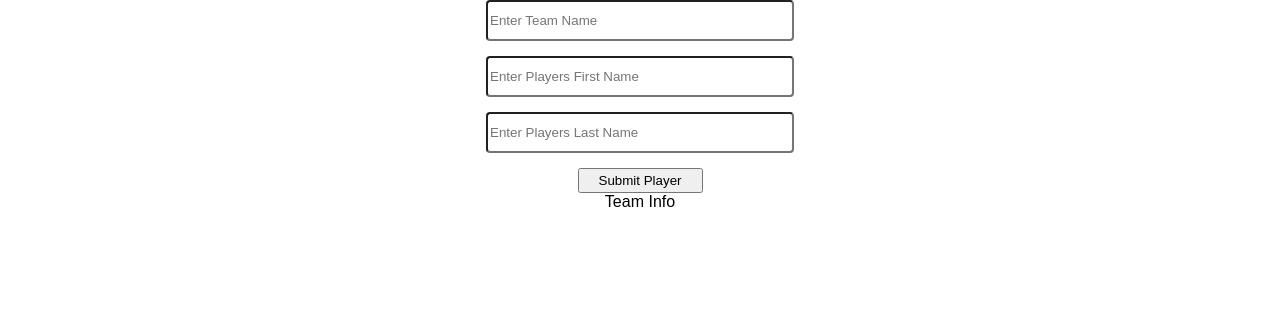
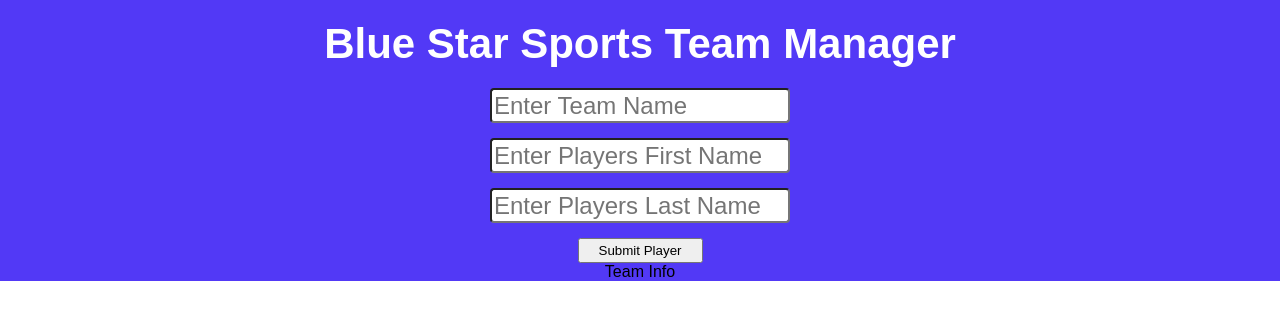
Before and after one commit to patrickjneel/BSS-Challenge, a React (Create React App) app: page / in a window 1280 px wide. Shown: the top 320 px of the page. Built offline with nearby package versions, Linux system fonts and the light colour scheme.

Commit message:
added basic styling for app and form

```diff
--- a/src/App.css
+++ b/src/App.css
@@ -1,3 +1,16 @@
+* {
+  box-sizing: border-box;
+  margin: unset;
+}
+
 .app {
+  background-color: #5239f6;
   text-align: center;
+
 }
+
+h2 {
+  color: white;
+  font-size: 42px;
+  padding: 20px 0px;
+}
--- a/src/App.js
+++ b/src/App.js
@@ -16,6 +16,7 @@ class App extends Component {
   render() {
     return (
       <div className="app">
+        <h2>Blue Star Sports Team Manager</h2>
         <PlayerForm />
         <TeamInfo />
       </div>
--- a/src/components/playerForm/PlayerForm.js
+++ b/src/components/playerForm/PlayerForm.js
@@ -13,7 +13,7 @@ class PlayerForm extends Component {
   }
 
   handleChange = (event) => {
-    console.log(event.target.value)
+    console.log(event.target.name)
   }
 
   render() {
@@ -23,14 +23,17 @@ class PlayerForm extends Component {
           className='team-name player-input'
           placeholder='Enter Team Name'
           onChange={this.handleChange}
+          name='team'
         />
         <input
           className='first-name player-input'
           placeholder='Enter Players First Name'
+          name='first'
         />
         <input
           className='last-name player-input'
           placeholder='Enter Players Last Name'
+          name='last'
         />
         <button className='submit-btn'>Submit Player</button>
       </div>
--- a/src/components/playerForm/player-form.css
+++ b/src/components/playerForm/player-form.css
@@ -7,6 +7,7 @@
 
 .player-input {
   border-radius: 4px;
+  font-size: 24px;
   height: 35px;
   margin-bottom: 15px;
   width: 300px;
```
